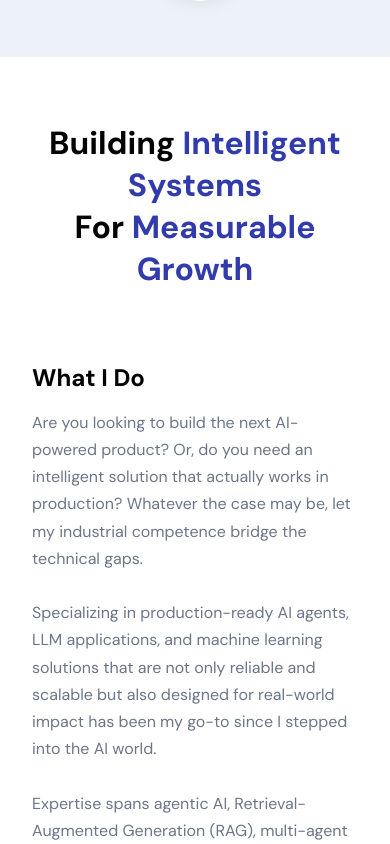
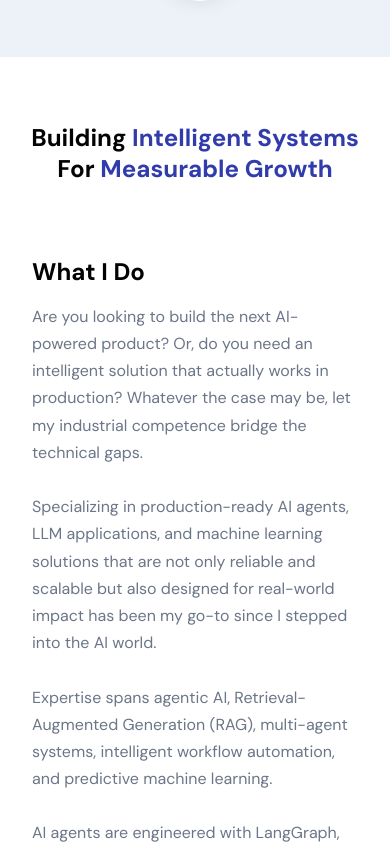
Before and after one commit to MuhammadAbdullahNaeem1/MuhammadAbdullahNaeem1.github.io, a React (Vite) app in the folder frontend_react/: page / in a window 390 px wide. Shown: the part 1365-2209 px from the top of the page. Built offline with nearby package versions, Linux system fonts and the light colour scheme.

Commit message:
Core Experience aligned towards the right instead of the left

```diff
--- a/frontend_react/src/containers/About/About.jsx
+++ b/frontend_react/src/containers/About/About.jsx
@@ -8,7 +8,7 @@ import "./About.scss";
 const About = () => {
   return (
     <>
-      <h2 className="head-text">
+      <h2 className="head-text app__about-title">
         Building <span>Intelligent Systems</span>
         <br />
         for <span>Measurable Growth</span>
--- a/frontend_react/src/containers/About/About.scss
+++ b/frontend_react/src/containers/About/About.scss
@@ -109,3 +109,21 @@
     }
   }
 }
+
+
+// This heading is far longer than the one it replaced, so at the shared
+// .head-text sizes each authored line wrapped again on phones — breaking
+// "Intelligent Systems" and "Measurable Growth" across lines. Scaling with the
+// viewport keeps it to the two lines it is written as, all the way down.
+// Chained with .head-text so it outranks that class's own responsive
+// font-size rules, whichever order the bundler emits the two files in.
+.head-text.app__about-title {
+  // Floor sits just under the largest size that still fits "Building
+  // Intelligent Systems" on a 320px screen, so the vw term governs down there
+  // instead of the minimum forcing another wrap.
+  font-size: clamp(1.2rem, 6.2vw, 2.75rem);
+
+  @media screen and (min-width: 2000px) {
+    font-size: 4rem;
+  }
+}
--- a/frontend_react/src/containers/Skills/Skills.jsx
+++ b/frontend_react/src/containers/Skills/Skills.jsx
@@ -94,7 +94,10 @@ const Skills = () => {
           <ReactTooltip
             id="exp-tooltip"
             className="skills-tooltip"
-            place="left"
+            // Opens toward the right edge so it no longer covers the tech-stack
+            // icons sitting to the left of the timeline. floating-ui flips it
+            // back to the left automatically if a narrow screen lacks room.
+            place="right"
             noArrow
             opacity={1}
             delayShow={80}
--- a/frontend_react/src/containers/Skills/Skills.scss
+++ b/frontend_react/src/containers/Skills/Skills.scss
@@ -101,6 +101,10 @@
   width: 100%;
   display: flex;
   flex-direction: column;
+  // Rows hug their content instead of stretching the full column width. That
+  // frees the space to their right for the hover description to open into,
+  // instead of it being flipped left onto the tech-stack icons.
+  align-items: flex-start;
 }
 
 .app__timeline-item {
```
